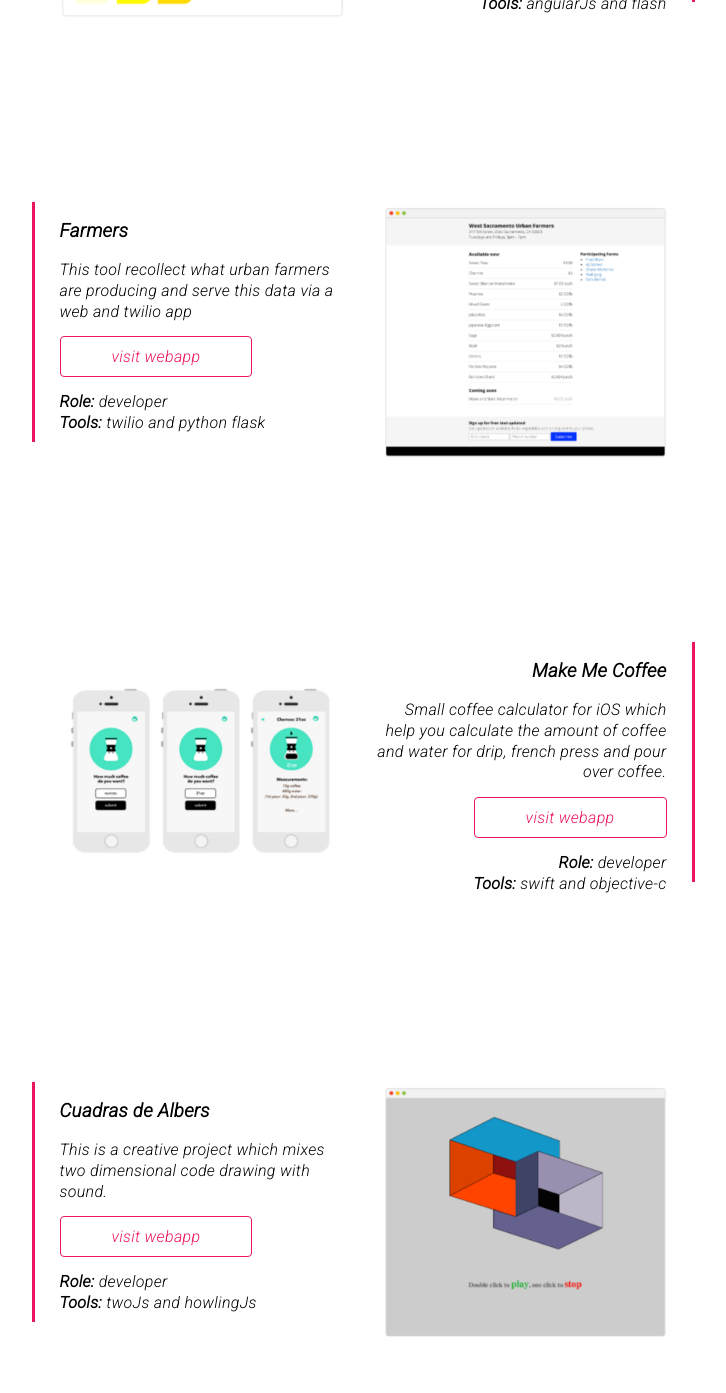
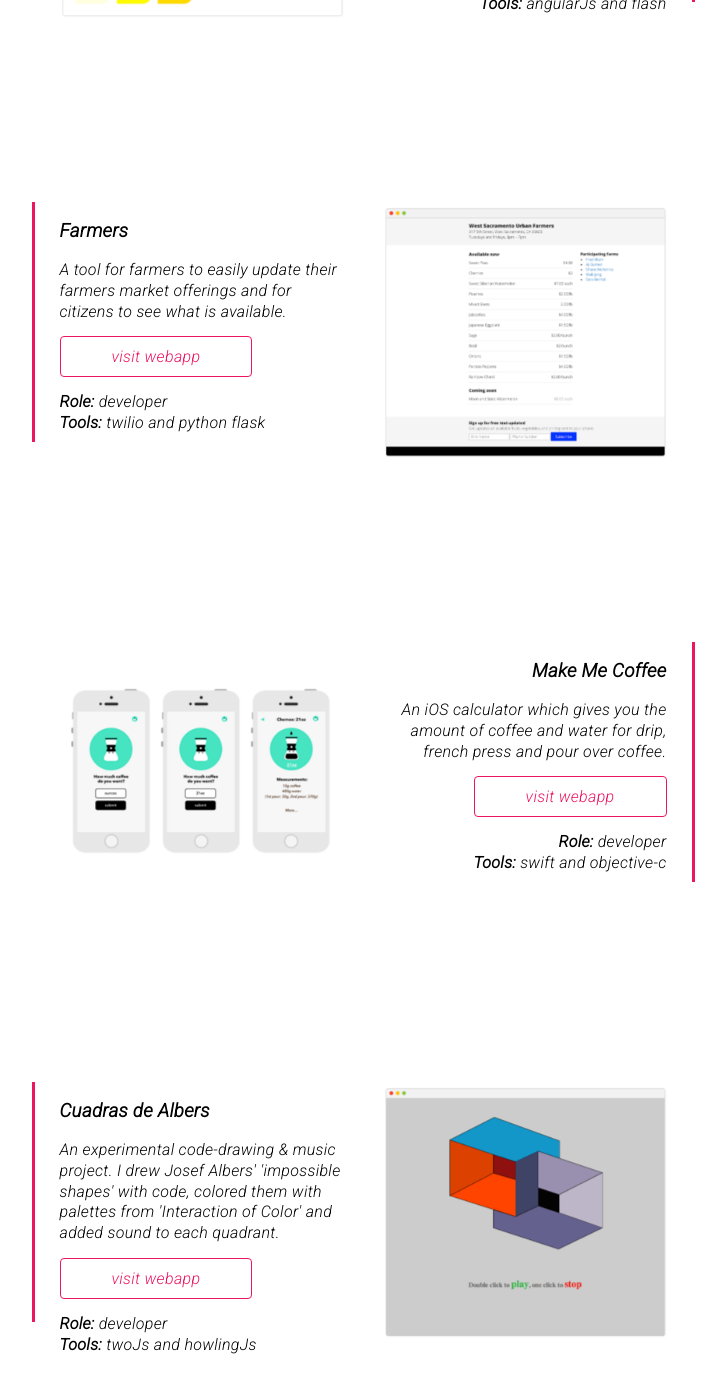
Before and after one commit to inaki/inaki.github.io, a Jekyll site: the page built from projects/index.html, in a window 1280 px wide and 1400 px high, scrolled down 882 px. Shown: the top 1393 px of the window, without its empty margins (277-1003 px from the left). Built offline with Jekyll 4.4.1, drawn with Linux system fonts in a browser that asks for light colours; nearby versions of some CDN libraries.

Commit message:
Editing the last 3 project descriptions.

```diff
--- a/projects/index.html
+++ b/projects/index.html
@@ -35,7 +35,7 @@ layout: page
 	<div class="project project-line-left">
 		<div class="info pull-left animated fadeIn">
 			<h3>Farmers</h3>
-			<span class="description">This tool recollect what urban farmers are producing and serve this data via a web and twilio app</span><br>
+			<span class="description">A tool for farmers to easily update their farmers market offerings and for citizens to see what is available.</span><br>
 			<a class="btn" target="_blank" href="http://westsacramentourbanfarm.com/">visit webapp</a><br>
 			<span class="role"><strong>Role:</strong> developer</span><br>
 			<span class="tools"><strong>Tools:</strong> twilio and python flask</span><br>
@@ -48,7 +48,7 @@ layout: page
 	<div class="project project-line-right">
 		<div class="info pull-right animated fadeIn">
 			<h3>Make Me Coffee</h3>
-			<span class="description">Small coffee calculator for iOS which help you calculate the amount of coffee and water for drip, french press and pour over coffee.</span><br>
+			<span class="description">An iOS calculator which gives you the amount of coffee and water for drip, french press and pour over coffee.</span><br>
 			<a class="btn" target="_blank" href="https://github.com/inaki/makecoffee">visit webapp</a><br>
 			<span class="role"><strong>Role:</strong> developer</span><br>
 			<span class="tools"><strong>Tools:</strong> swift and objective-c</span><br>
@@ -61,7 +61,7 @@ layout: page
 	<div class="project project-line-left">
 		<div class="info pull-left animated fadeIn">
 			<h3>Cuadras de Albers</h3>
-			<span class="description">This is a creative project which mixes two dimensional code drawing with sound.</span><br>
+			<span class="description">An experimental code-drawing & music project. I drew Josef Albers' 'impossible shapes' with code, colored them with palettes from 'Interaction of Color' and added sound to each quadrant.</span><br>
 			<a class="btn" target="_blank" href="http://iaminaki.com/cuadras-howling/">visit webapp</a><br>
 			<span class="role"><strong>Role:</strong> developer</span><br>
 			<span class="tools"><strong>Tools:</strong> twoJs and howlingJs</span><br>
```
